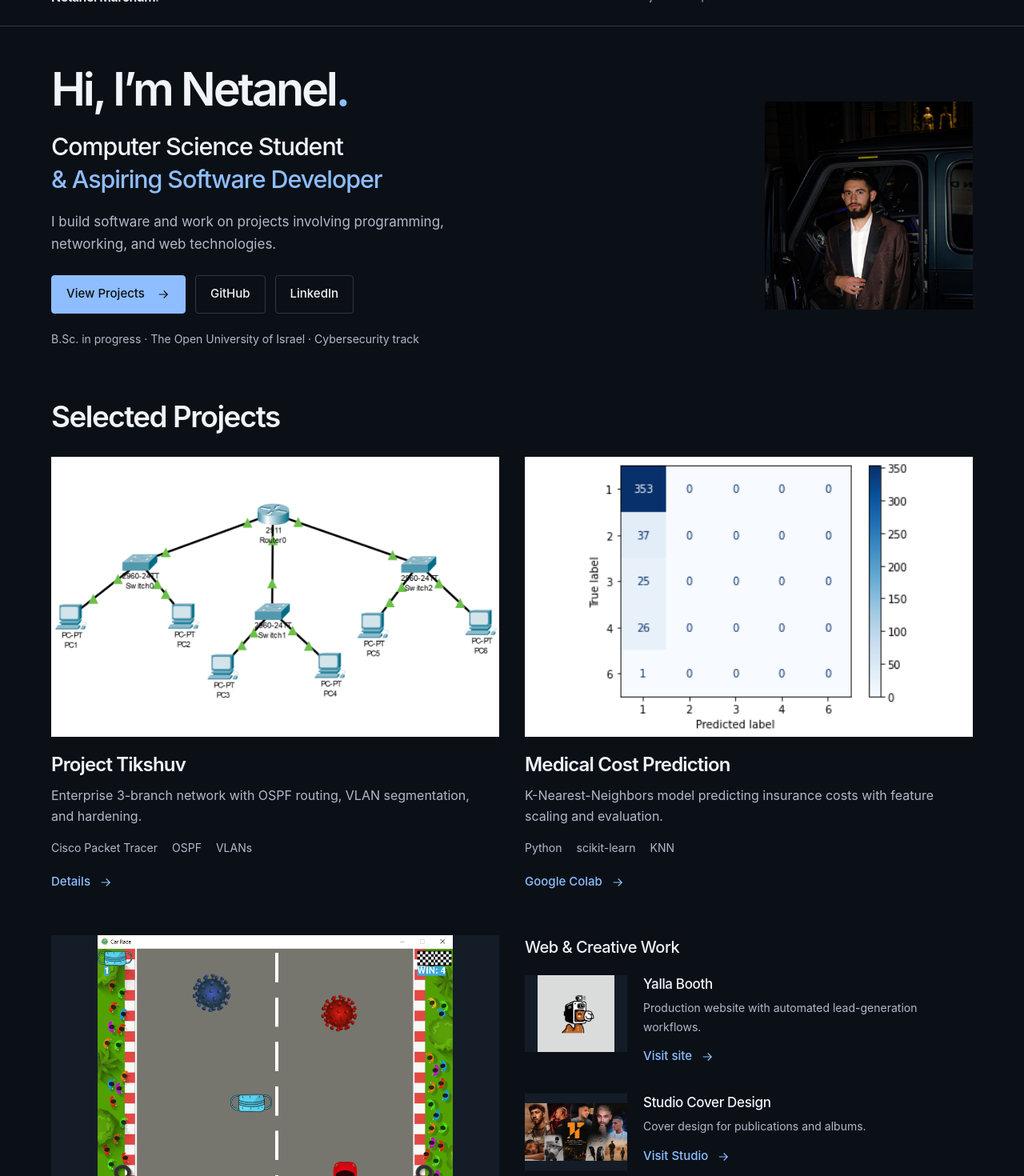
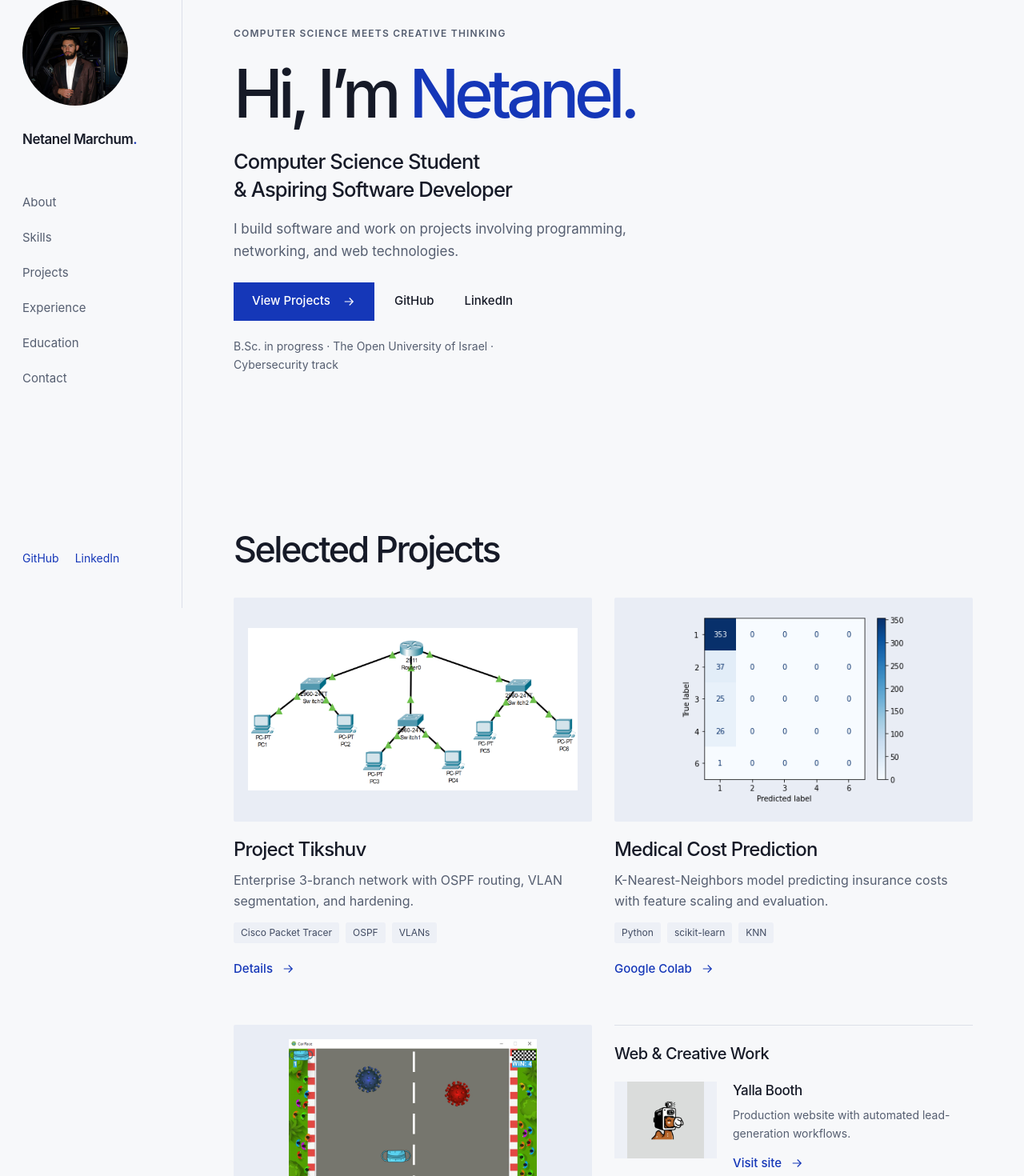
Before and after one commit to netanelMarchum/netanelMarchumCv, a React (Vite) app: page / in a window 1280 px wide. Shown: the part 40-1510 px from the top of the page at 80% size. Built offline with nearby package versions, Linux system fonts and the light colour scheme; a web font is replaced by a local one.

Commit message:
style(home): create editorial developer portfolio design

```diff
--- a/src/App.jsx
+++ b/src/App.jsx
@@ -7,5 +7,5 @@ const HomePortfolio = lazy(() => import("./pages/HomePortfolio.jsx"));
 export default function App() {
   const path = useRoute();
   if (isStudio(path)) return <StudioX />;
-  return <Suspense fallback={<div style={{ minHeight: "100svh", background: "#0b1017" }} aria-busy="true" aria-label="Loading portfolio" />}><HomePortfolio /></Suspense>;
+  return <Suspense fallback={<div style={{ minHeight: "100svh", background: "#f7f8fa" }} aria-busy="true" aria-label="Loading portfolio" />}><HomePortfolio /></Suspense>;
 }
--- a/src/pages/HomePortfolio.css
+++ b/src/pages/HomePortfolio.css
@@ -1,6 +1,6 @@
 .home-portfolio {
-  --hp-bg: #0b1017; --hp-surface: #131c27; --hp-ink: #f1f4f8; --hp-muted: #b0bac8;
-  --hp-accent: #8ebeff; --hp-line: #2d3948; --hp-space: clamp(40px, 5vw, 64px);
+  --hp-bg: #f7f8fa; --hp-surface: #edf0f6; --hp-ink: #161a27; --hp-muted: #555e70;
+  --hp-accent: #1537b8; --hp-line: #dce0e9; --hp-space: clamp(40px, 5vw, 64px);
   --hp-ease: cubic-bezier(0.22, 1, 0.36, 1);
   background: var(--hp-bg); color: var(--hp-ink); min-height: 100svh;
   padding-top: calc(72px + env(safe-area-inset-top)); font: 16px/1.65 "Inter", system-ui, sans-serif;
@@ -129,3 +129,89 @@
   .home-portfolio .hp-footer { flex-wrap: wrap; gap: 4px 20px; }
 }
 @media(prefers-reduced-motion: reduce) { .home-portfolio *, .home-portfolio *::before, .home-portfolio *::after { animation: none !important; transition: none !important; } .home-portfolio a:hover .hp-arrow { transform: none; } }
+
+/* Homepage art direction: an editorial canvas with a persistent identity rail. */
+.home-portfolio { --hp-space: clamp(64px, 7vw, 104px); }
+.home-portfolio .hp-sidebar-portrait { display: none; }
+.home-portfolio .hp-intro-label { color: var(--hp-muted); font-size: 12px; font-weight: 600; letter-spacing: .1em; text-transform: uppercase; margin-bottom: 24px; }
+.home-portfolio .hp-hero { padding-block: 64px; }
+.home-portfolio .hp-hero h1 { font-size: clamp(4rem, 7.4vw, 7.5rem); line-height: .98; font-weight: 500; letter-spacing: -.075em; }
+.home-portfolio .hp-hero-role { font-size: clamp(1.2rem, 2vw, 1.7rem); margin-top: 28px; }
+.home-portfolio .hp-hero-role span { color: var(--hp-ink); }
+.home-portfolio .hp-portrait { border-radius: 50%; }
+.home-portfolio .hp-actions a { border-radius: 0; border-color: transparent; padding-inline: 12px; }
+.home-portfolio .hp-actions .hp-button { padding-inline: 22px; color: white; }
+.home-portfolio .hp-actions .hp-button:hover { background: #102889; border-color: #102889; color: white; }
+.home-portfolio .hp-study-note { max-width: 46ch; }
+.home-portfolio h2 { font-size: clamp(2rem, 3.5vw, 3.1rem); font-weight: 500; margin-bottom: 32px; letter-spacing: -.055em; }
+.home-portfolio .hp-project-grid { gap: 48px 28px; }
+.home-portfolio .hp-project-image { padding: 18px; background: #e9edf5; border-radius: 2px; }
+.home-portfolio .hp-project-image img { transition: transform 300ms var(--hp-ease); }
+@media (hover: hover) { .home-portfolio .hp-project:hover .hp-project-image img { transform: scale(1.015); } }
+.home-portfolio .hp-project h3 { font-weight: 500; }
+.home-portfolio .hp-project-tech { gap: 6px 8px; }
+.home-portfolio .hp-project-tech li { padding: 3px 9px; background: var(--hp-surface); font-size: 12px; border-radius: 3px; color: #414b62; }
+.home-portfolio .hp-creative-work { border-top: 1px solid var(--hp-line); padding-top: 24px; }
+.home-portfolio .hp-skills-grid { grid-template-columns: repeat(2,minmax(0,1fr)); gap: 32px; }
+.home-portfolio .hp-skill-group { border-top: 1px solid var(--hp-line); padding-top: 20px; }
+.home-portfolio .hp-skill-group h3 { color: var(--hp-accent); font-size: 16px; }
+.home-portfolio .hp-experience-row { grid-template-columns: 1.1fr .8fr; gap: 8px 24px; padding-block: 24px; }
+.home-portfolio .hp-experience-description { grid-column: 1/-1; max-width: 62ch; }
+.home-portfolio .hp-education-grid { gap: 32px; }
+.home-portfolio .hp-contact { background: #e9eefb; }
+.home-portfolio .hp-contact h2 { font-size: clamp(2.8rem, 5vw, 4.5rem); }
+.home-portfolio .hp-contact-grid { grid-template-columns: 1fr; gap: 28px; }
+.home-portfolio .hp-contact-email { color: var(--hp-accent); }
+.home-portfolio .hp-footer { font-size: 13px; }
+@media(min-width: 961px) {
+  .home-portfolio { padding-top: 0; padding-left: 228px; }
+  .home-portfolio .hp-header { inset: 0 auto 0 0; width: 228px; border-bottom: 0; border-right: 1px solid var(--hp-line); }
+  .home-portfolio .hp-header-inner { min-height: 100%; height: 100dvh; overflow-y: auto; flex-direction: column; align-items: flex-start; gap: 0; padding: 40px 28px; }
+  .home-portfolio .hp-sidebar-portrait { display: block; width: 132px; height: 132px; object-fit: cover; object-position: 50% 35%; border-radius: 50%; margin-bottom: 20px; }
+  .home-portfolio .hp-wordmark { font-size: 17px; }
+  .home-portfolio .hp-nav { flex-direction: column; align-items: stretch; gap: 0; margin: 36px 0; width: 100%; }
+  .home-portfolio .hp-nav a { font-size: 15px; padding: 9px 0; min-height: 44px; }
+  .home-portfolio .hp-nav a:hover { color: var(--hp-accent); }
+  .home-portfolio .hp-nav-social { margin-top: auto; gap: 20px; flex-wrap: wrap; }
+  .home-portfolio .hp-nav-social a { font-size: 14px; color: var(--hp-accent); }
+  .home-portfolio .hp-wrap { max-width: 1176px; padding-inline: clamp(32px, 5vw, 80px); }
+  .home-portfolio .hp-header-inner { padding: 40px 28px; }
+  .home-portfolio .hp-hero { display: block; min-height: min(680px, 82svh); padding-top: clamp(60px, 9vh, 112px); padding-bottom: 56px; }
+  .home-portfolio .hp-hero-copy { max-width: 760px; }
+  .home-portfolio .hp-hero h1 br { display: none; }
+  .home-portfolio .hp-hero h1 { font-size: clamp(4rem, 6.5vw, 7rem); }
+  .home-portfolio .hp-hero-intro { max-width: 48ch; }
+  .home-portfolio .hp-portrait { display: none; }
+  .home-portfolio .hp-education-grid { grid-template-columns: 1fr; }
+  .home-portfolio .hp-certificates { max-width: 520px; }
+}
+@media(min-width: 961px) and (max-height: 720px) {
+  .home-portfolio .hp-sidebar-portrait { width: 88px; height: 88px; margin-bottom: 8px; }
+  .home-portfolio .hp-header-inner { padding-block: 20px; }
+  .home-portfolio .hp-nav { margin-block: 16px; }
+}
+@media(max-width: 960px) {
+  .home-portfolio .hp-header { background: var(--hp-bg); }
+  .home-portfolio .hp-toggle { border: 0; }
+  .home-portfolio .hp-hero { grid-template-columns: minmax(0,1fr) 160px; }
+  .home-portfolio .hp-portrait { width: 160px; }
+  .home-portfolio .hp-hero h1 { font-size: clamp(4rem, 9vw, 6rem); }
+}
+@media(max-width: 700px) {
+  .home-portfolio .hp-hero { padding-top: 40px; padding-bottom: 40px; }
+  .home-portfolio .hp-intro-label { font-size: 10px; max-width: 22ch; min-height: 44px; margin-bottom: 20px; }
+  .home-portfolio .hp-hero h1 { padding-right: 0; min-height: 0; font-size: clamp(3.6rem, 15vw, 5.8rem); }
+  .home-portfolio .hp-portrait { width: 72px; top: 32px; }
+  .home-portfolio .hp-hero-role { margin-top: 24px; font-size: clamp(1.15rem, 5vw, 1.6rem); }
+  .home-portfolio .hp-hero-intro { font-size: 16px; }
+  .home-portfolio .hp-actions { gap: 4px; }
+  .home-portfolio .hp-actions a { font-size: 14px; padding-inline: 10px; }
+  .home-portfolio .hp-actions .hp-button { padding-inline: 14px; }
+  .home-portfolio .hp-study-note { font-size: 13px; }
+  .home-portfolio .hp-project-grid { gap: 36px; }
+  .home-portfolio .hp-project-image { padding: 10px; }
+  .home-portfolio .hp-skills-grid { gap: 24px 18px; }
+  .home-portfolio .hp-skill-group p { font-size: 15px; }
+  .home-portfolio .hp-experience-row { grid-template-columns: minmax(0,1fr); }
+}
+@media(prefers-reduced-motion: reduce) { .home-portfolio .hp-project:hover .hp-project-image img { transform: none; } }
--- a/src/pages/HomePortfolio.jsx
+++ b/src/pages/HomePortfolio.jsx
@@ -44,6 +44,7 @@ export default function HomePortfolio() {
       <a className="hp-skip" href="#main-content">Skip to content</a>
       <header className="hp-header">
         <div className="hp-wrap hp-header-inner">
+          <img className="hp-sidebar-portrait" src={profile.photo} alt="" width="720" height="720" decoding="async" />
           <a className="hp-wordmark" href="#top">Netanel Marchum<span>.</span></a>
           <nav className="hp-nav" aria-label="Primary navigation">{nav.map(([label, id]) => <a key={id} href={`#${id}`}>{label}</a>)}</nav>
           <div className="hp-nav-social"><SocialLinks /></div>
@@ -57,7 +58,8 @@ export default function HomePortfolio() {
       <main id="main-content" tabIndex="-1">
         <section className="hp-hero hp-wrap" id="top">
           <div className="hp-hero-copy" id="about">
-            <h1>Hi, I’m Netanel<span>.</span></h1>
+            <p className="hp-intro-label">Computer science meets creative thinking</p>
+            <h1>Hi, I’m<br /> <span>Netanel.</span></h1>
             <p className="hp-hero-role">Computer Science Student<br /><span>& Aspiring Software Developer</span></p>
             <p className="hp-hero-intro">I build software and work on projects involving programming, networking, and web technologies.</p>
             <div className="hp-actions"><a className="hp-button" href="#projects">View Projects <Arrow /></a><SocialLinks /></div>
```
